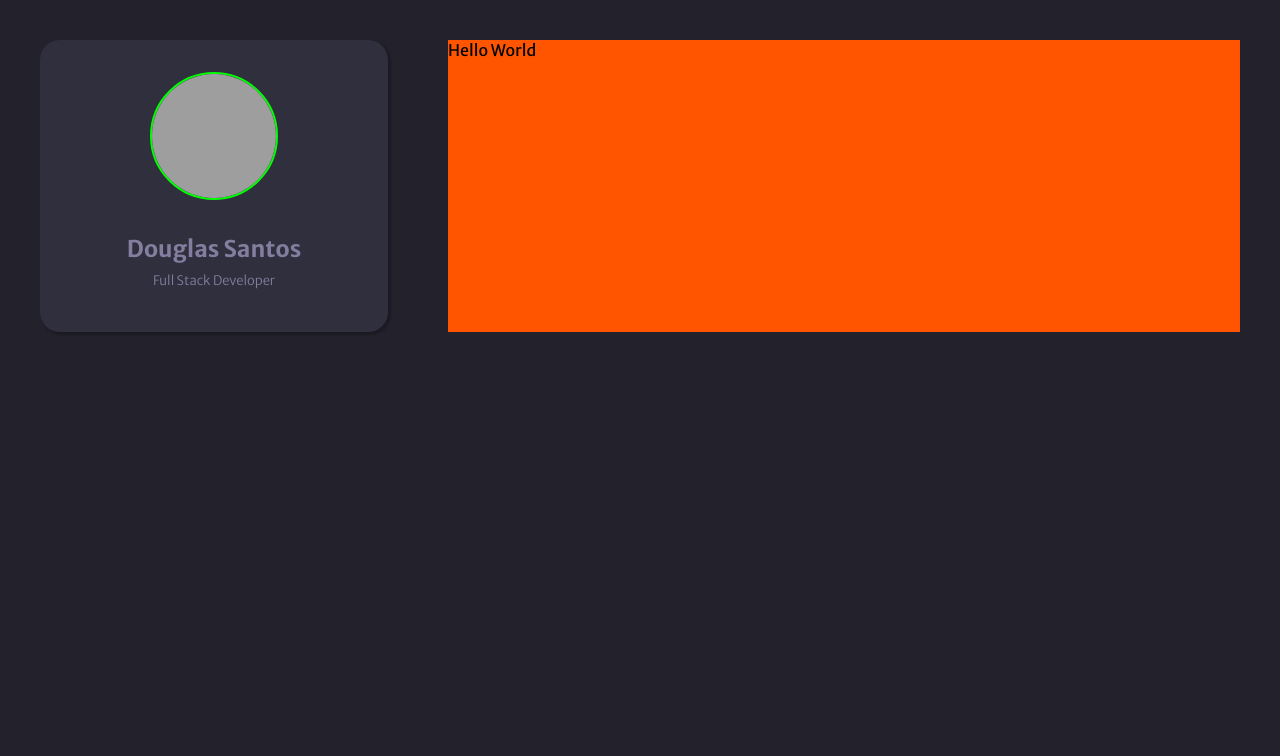
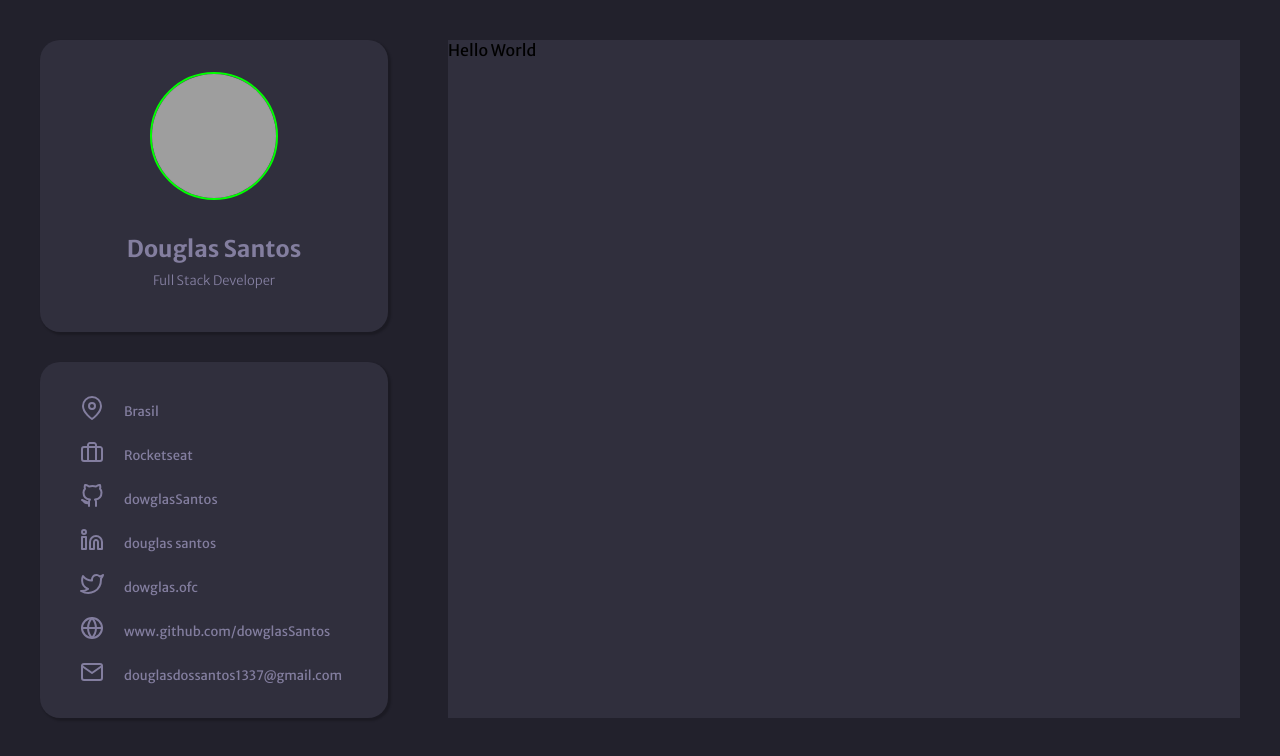
Before and after one commit to dowglasSantos/portfolio_rocketseat_01, a plain HTML site: page index.html in a window 1280 px wide. Drawn offline with Linux system fonts and the light colour scheme; grey boxes are pictures that could not be loaded.

Commit message:
list information social medias finished

```diff
--- a/index.html
+++ b/index.html
@@ -10,13 +10,52 @@
 <body>
   <div id="personalInformation">
 
-    <div class="cards">
+    <div class="cards" id="oneCard">
       <img src="https://github.com/dowglasSantos.png" alt="imagem de perfil do github do usuario dowglas santos">
 
       <p>Douglas Santos</p>
       <p>Full Stack Developer</p>
 
-    </div><!--cards-->
+    </div><!--cards oneCard-->
+
+    <div class="cards" id="twoCard">
+      <ul>
+        <li>
+          <img src="./assets/map-pin.svg" alt="">
+          <p>Brasil</p>
+        </li>
+
+        <li>
+          <img src="./assets/briefcase.svg" alt="">
+          <p>Rocketseat</p>
+        </li>
+
+        <li>
+          <img src="./assets/github.svg" alt="">
+          <p>dowglasSantos</p>
+        </li>
+
+        <li>
+          <img src="./assets/linkedin.svg" alt="">
+          <p>douglas santos</p>
+        </li>
+
+        <li>
+          <img src="./assets/twitter.svg" alt="">
+          <p>dowglas.ofc</p>
+        </li>
+
+        <li>
+          <img src="./assets/globe.svg" alt="">
+          <p>www.github.com/dowglasSantos</p>
+        </li>
+
+        <li>
+          <img src="./assets/mail.svg" alt="">
+          <p>douglasdossantos1337@gmail.com</p>
+        </li>
+      </ul>
+    </div><!--cards twoCard-->
 
   </div><!--personal-Information-->
 
--- a/style.css
+++ b/style.css
@@ -36,48 +36,134 @@ body {
   grid-area: information;
 }
 
+/* Cards Style default */
+
 .cards {
+  color: var(--fontColor);
+  background-color: var(--bgCards);
+
+  border-radius: 20px;
+  box-shadow: 2px 2px 2px 1px rgba(0, 0, 0, 0.2);
+}
+
+/* One Card Style */
+
+#oneCard {
   width: 348px;
   height: 292px;
+
   padding: 32px 0px 49px;
 
   text-align: center;
-
-  border-radius: 20px;
-  box-shadow: 2px 2px 2px 1px rgba(0, 0, 0, 0.2);
-
-  color: var(--fontColor);
-  background-color: var(--bgCards);
 }
 
-.cards > img {
+#oneCard > img {
   width: 128px;
   height: 128px;
+
   border-radius: 50%;
   border: 2px solid var(--borderImage);
 }
 
-.cards p:nth-of-type(1) {
+#oneCard p:nth-of-type(1) {
   font-size: 23px;
   font-weight: 700;
   line-height: 29px;
   font-style: normal;
 
   margin-top: 30px;
-
-  color: var(--fontColor);
 }
 
-.cards p:nth-of-type(2) {
+#oneCard p:nth-of-type(2) {
   font-size: 13px;
   font-weight: 300;
   line-height: 16px;
   font-style: normal;
 
   margin-top: 10px;
+}
 
-  color: var(--fontColor);
+/* Two Card Style */
+
+
+#twoCard {
+  margin-top: 30px;
+  padding: 34px 40px 14px;
 }
+
+#twoCard ul {
+  list-style-type: none;
+}
+
+#twoCard ul li {
+  display: flex;
+  align-items: flex-end;
+
+  margin-bottom: 20px;
+}
+
+#twoCard ul li img {
+  width: 24px;
+  height: 24px;
+}
+
+#twoCard ul li p{
+  font-size: 13px;
+  font-weight: 400;
+
+  margin-left: 20px;
+}
+
+
+
+
+
+
+
+
+
+
+
+
+
+
+
+
+
+
+
+
+
+
+
+
+
+
+
+
+
+
+
+
+
+
+
+
+
+
+
+
+
+
+
+
+
+
+
+
+
+
+
 
 
 
@@ -89,5 +175,5 @@ body {
 #contentsBox {
   grid-area: contentsBox;
 
-  background-color: #ff5500;
+  background-color: var(--bgCards);
 }
```
Also changed, not shown: assets/briefcase.svg (added), assets/favicon.ico (added), assets/folder.svg (added), assets/git-branch.svg (added), assets/github.svg (added), assets/globe.svg (added), assets/instagram.svg (added), assets/linkedin.svg (added), assets/mail.svg (added), assets/map-pin.svg (added), assets/star.svg (added), assets/twitter.svg (added).
